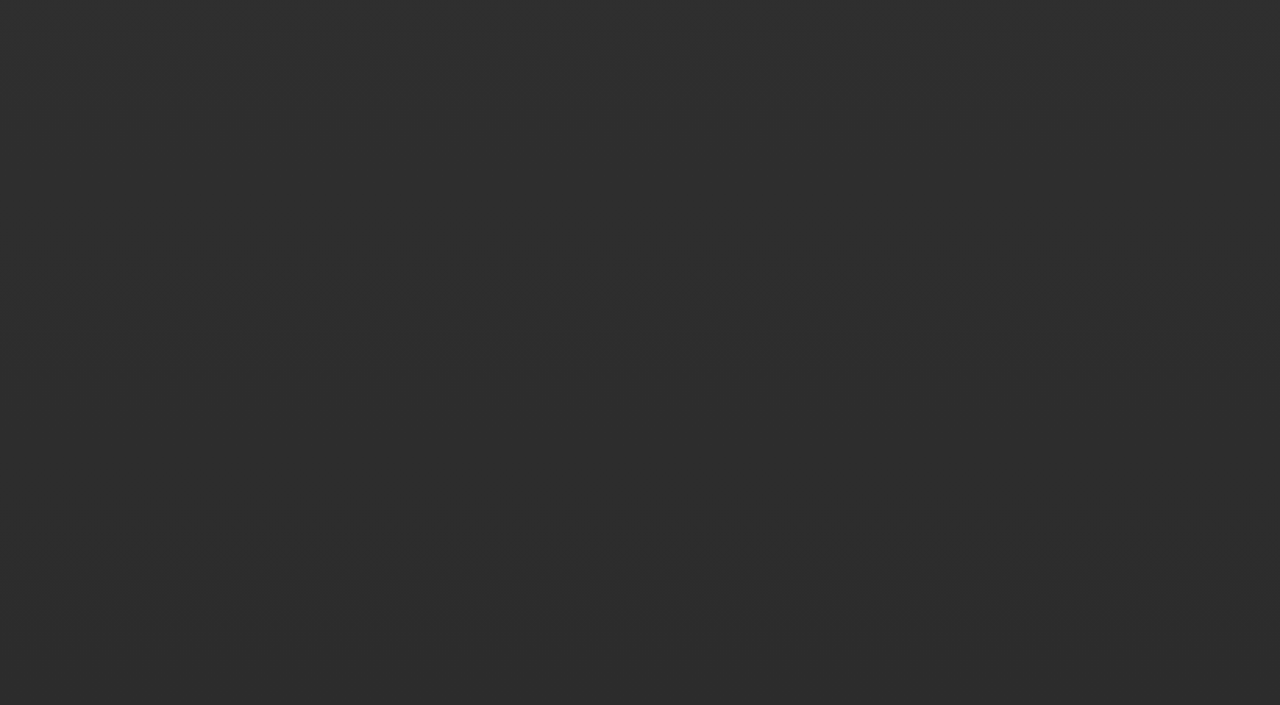
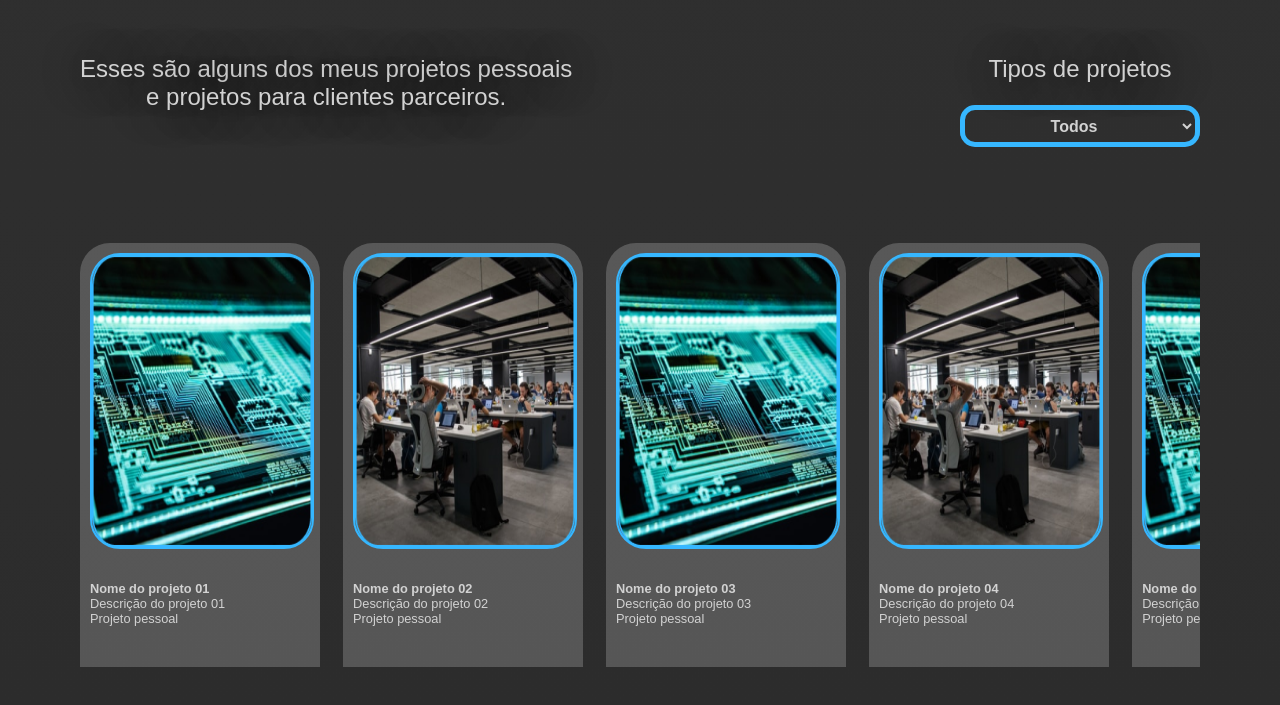
Before and after one commit to Warrior17GB/portfolio, a React (Create React App) app: page / in a window 1280 px wide. Shown: the part 881-1586 px from the top of the page. Built offline with nearby package versions, Linux system fonts and the light colour scheme; the HTML template or start-up script is replaced by a standard one.

Commit message:
Criada tela Projetos.

```diff
--- a/src/components/NavBar.tsx
+++ b/src/components/NavBar.tsx
@@ -5,8 +5,8 @@ export function NavBar() {
 
     return (
         <div className="NavBar">
-            <button className="BtnNavBar"><Link to="divHome" spy={true} smooth={true} duration={500} >Home</Link></button>
-            <button className="BtnNavBar">Projetos</button>
+            <button className="BtnNavBar"><Link to="divHome" smooth={true} duration={300}>Home</Link></button>
+            <button className="BtnNavBar"><Link to="divProjects" smooth={true} duration={300}>Projetos</Link></button>
             <button className="BtnNavBar">Sobre</button>
             <button className="BtnNavBar">Contato</button>
         </div>
--- /dev/null
+++ b/src/components/ProjectCard.tsx
@@ -0,0 +1,24 @@
+import '../styles/components/PorjectCard.css';
+
+interface PropsProject {
+    nome: string;
+    desc: string;
+    tipo: string;
+    print: string;
+}
+
+export function ProjectCard(props: PropsProject) {
+
+    return (
+        <div className="projectCard">
+            <div className="divImg">
+                <img src={`images/${props.print}`} alt="Print do projeto" />
+            </div>
+            <div className="DescProject">
+                <h4>{props.nome}</h4>
+                <p>{props.desc}</p>
+                <p>{props.tipo}</p>
+            </div>
+        </div>
+    )
+}
--- a/src/pages/mainPage.tsx
+++ b/src/pages/mainPage.tsx
@@ -2,12 +2,14 @@ import React from 'react';
 import '../styles/pages/mainPage.css';
 import { NavBar } from '../components/NavBar'
 import Home from './home';
+import Projects from './projects';
 
 function MainPage() {
     return (
         <div className="mainPage">
             <NavBar />
             <Home />
+            <Projects />
         </div>
     )
 }
--- /dev/null
+++ b/src/pages/projects.tsx
@@ -0,0 +1,84 @@
+import React, { useEffect } from 'react';
+import '../styles/pages/projects.css';
+import { Element } from 'react-scroll';
+import { ProjectCard } from '../components/ProjectCard';
+
+function Projects() {
+    const arrayProjetos = [
+        { nome: "Nome do projeto 01", desc: "Descrição do projeto 01", tipo: "Projeto pessoal", print: "print.png" },
+        { nome: "Nome do projeto 02", desc: "Descrição do projeto 02", tipo: "Projeto pessoal", print: "print2.png" },
+        { nome: "Nome do projeto 03", desc: "Descrição do projeto 03", tipo: "Projeto pessoal", print: "print.png" },
+        { nome: "Nome do projeto 04", desc: "Descrição do projeto 04", tipo: "Projeto pessoal", print: "print2.png" },
+        { nome: "Nome do projeto 05", desc: "Descrição do projeto 05", tipo: "Projeto pessoal", print: "print.png" },
+        { nome: "Nome do projeto 06", desc: "Descrição do projeto 06", tipo: "Projeto pessoal", print: "print2.png" },
+        { nome: "Nome do projeto 07", desc: "Descrição do projeto 07", tipo: "Projeto pessoal", print: "print.png" },
+        { nome: "Nome do projeto 08", desc: "Descrição do projeto 08", tipo: "Projeto pessoal", print: "print2.png" },
+        { nome: "Nome do projeto 09", desc: "Descrição do projeto 09", tipo: "Projeto pessoal", print: "print.png" },
+        { nome: "Nome do projeto 10", desc: "Descrição do projeto 10", tipo: "Projeto pessoal", print: "print2.png" },
+        { nome: "Nome do projeto 11", desc: "Descrição do projeto 11", tipo: "Projeto pessoal", print: "print.png" },
+        { nome: "Nome do projeto 12", desc: "Descrição do projeto 12", tipo: "Projeto pessoal", print: "print2.png" },
+        { nome: "Nome do projeto 13", desc: "Descrição do projeto 13", tipo: "Projeto pessoal", print: "print.png" }
+    ]
+
+    useEffect(() => {
+        let isDown = false;
+        let startX: any;
+        let scrollLeft: any;
+        const slider: any = document.querySelector('.projectsCarousel');
+
+        const end = () => {
+            isDown = false;
+            slider.classList.remove('active');
+        }
+
+        const start = (e: any) => {
+            isDown = true;
+            slider.classList.add('active');
+            startX = e.pageX || e.touches[0].pageX - slider.offsetLeft;
+            scrollLeft = slider.scrollLeft;
+        }
+
+        const move = (e: any) => {
+            if (!isDown) return;
+
+            e.preventDefault();
+            const x = e.pageX || e.touches[0].pageX - slider.offsetLeft;
+            const dist = (x - startX);
+            slider.scrollLeft = scrollLeft - dist;
+        }
+
+        (() => {
+            slider.addEventListener('mousedown', start);
+            slider.addEventListener('touchstart', start);
+
+            slider.addEventListener('mousemove', move);
+            slider.addEventListener('touchmove', move);
+
+            slider.addEventListener('mouseleave', end);
+            slider.addEventListener('mouseup', end);
+            slider.addEventListener('touchend', end);
+        })();
+
+    }, [])
+
+    return (
+        <Element className="projects" name="divProjects">
+            <div className="projectsHead">
+                <h3>Esses são alguns dos meus projetos pessoais<br />e projetos para clientes parceiros.</h3>
+                <div className="filtro">
+                    <h3>Tipos de projetos</h3>
+                    <select>
+                        <option>Todos</option>
+                    </select>
+                </div>
+            </div>
+            <div className="projectsCarousel">
+                {arrayProjetos.map((projeto) => (
+                    <ProjectCard nome={projeto.nome} desc={projeto.desc} tipo={projeto.tipo} print={projeto.print} />
+                ))}
+            </div>
+        </Element>
+    )
+}
+
+export default Projects;
--- a/src/styles/components/NavBar.css
+++ b/src/styles/components/NavBar.css
@@ -1,11 +1,11 @@
 .NavBar {
     width: 100vw;
-    height: 100px;
+    height: 13vh;
     background: rgba(255, 255, 255, 0.05);
     -webkit-backdrop-filter: blur(4px);
     backdrop-filter: blur(4px);
     position: fixed;
-    padding: 0 100px;
+    padding: 0 6.25vw;
     display: flex;
     justify-content: space-between;
     z-index: 2;
@@ -14,7 +14,7 @@
 button {
     width: 100%;
     font-weight: bold;
-    font-size: 24px;
+    font-size: 1.5rem;
     -webkit-text-stroke: 0.5px black;
     text-shadow: 1px 1px 4px rgb(0 0 0 / 25%);
     background: none;
--- /dev/null
+++ b/src/styles/components/PorjectCard.css
@@ -0,0 +1,32 @@
+.projectCard {
+    height: 53vh;
+    width: 18.75vw;
+    margin-right: 1.8vw;
+    background: rgba(255, 255, 255, 0.2);
+    border-radius: 30px 30px 0px 0px;
+    padding: 10px;
+	display: inline-block;
+}
+
+.divImg {
+    display: flex;
+    justify-content: center;
+    align-items: center;
+    width: 17.5vw;
+    height: 37vh;
+    border: 2px solid var(--cor-azul-detalhes);
+    border-radius: 30px;
+}
+
+.divImg img {
+    width: 100%;
+    height: 100%;
+}
+
+.DescProject {
+    height: calc(16vh - 20px);
+    display: flex;
+    flex-direction: column;
+    justify-content: center;
+    font-size: 0.8rem;
+}
--- a/src/styles/global.css
+++ b/src/styles/global.css
@@ -39,7 +39,6 @@ body {
     box-shadow: inset 7px 10px 12px 0px #F0F0F0;
 }
 
-h1, h2 {
-    /* -webkit-text-stroke: 0.5px #000000; */
+h1, h2, h3 {
     text-shadow: 2px 2px 40px rgba(0, 0, 0, 1);
 }
--- a/src/styles/pages/home.css
+++ b/src/styles/pages/home.css
@@ -1,7 +1,7 @@
 .homePage {
     width: 100vw;
     height: 100vh;
-    padding-top: 130px;
+    padding-top: 13vh;
     position: relative;
 }
 
@@ -18,7 +18,6 @@
 
 .bannerApresentacao {
     padding: 13vh;
-    /* border: 1px solid blue; */
     position: absolute;
     height: 70vh;
     display: flex;
--- /dev/null
+++ b/src/styles/pages/projects.css
@@ -0,0 +1,54 @@
+.projects {
+    width: 100vw;
+    height: 100vh;
+    padding: 17vh 6.25vw 0 6.25vw;
+}
+
+.projectsHead {
+    display: flex;
+    justify-content: space-between;
+    margin-bottom: 12vh;
+}
+
+.projectsHead h3 {
+    font-family: 'Titillium Web', sans-serif;
+    font-size: 1.5rem;
+    font-weight: normal;
+    color: var(--cor-fonte-claro);
+    text-align: center;
+}
+
+.projectsHead .filtro {
+    display: flex;
+    flex-direction: column;
+    align-items: center;
+    justify-content: space-between;
+    width: 18.75vw;
+    height: 11.5vh;
+}
+
+.projectsHead .filtro select {
+    width: 100%;
+    border-radius: 15px;
+    border: 5px solid var(--cor-azul-detalhes);
+    color: var(--cor-fonte-claro);
+    text-align: center;
+    font-weight: bold;
+    font-size: 1rem;
+    height: 5.25vh;
+    background-color: transparent;
+}
+
+.projectsCarousel {
+    height: 53vh;
+    width: 100%;
+    position: relative;
+    overflow: hidden;
+    white-space: nowrap;
+    font-size: 0;
+    cursor: pointer;
+}
+
+.projectsCarousel:active {
+    cursor: grab;
+}
```
Also changed, not shown: public/images/print.png (added), public/images/print2.png (added).
